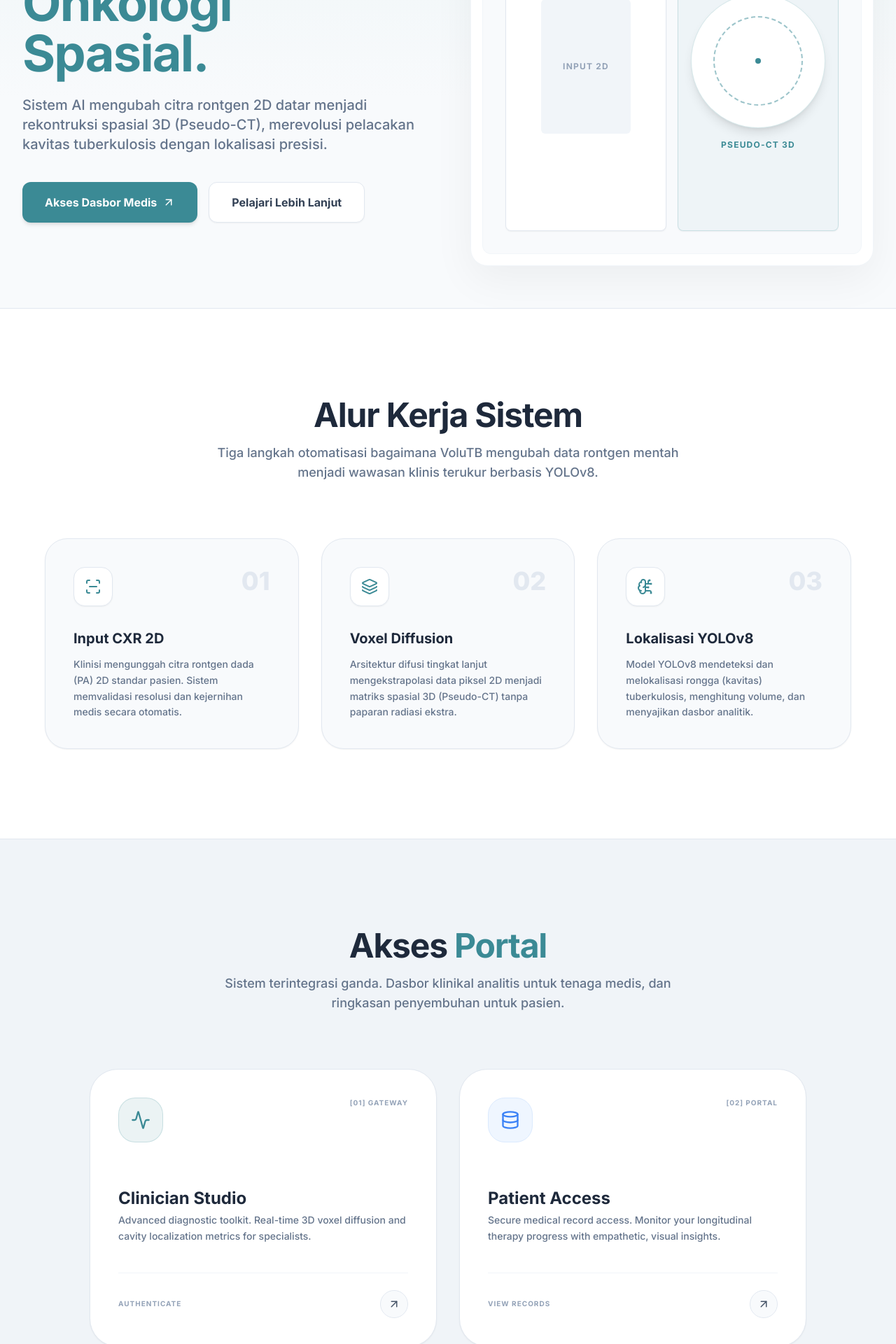
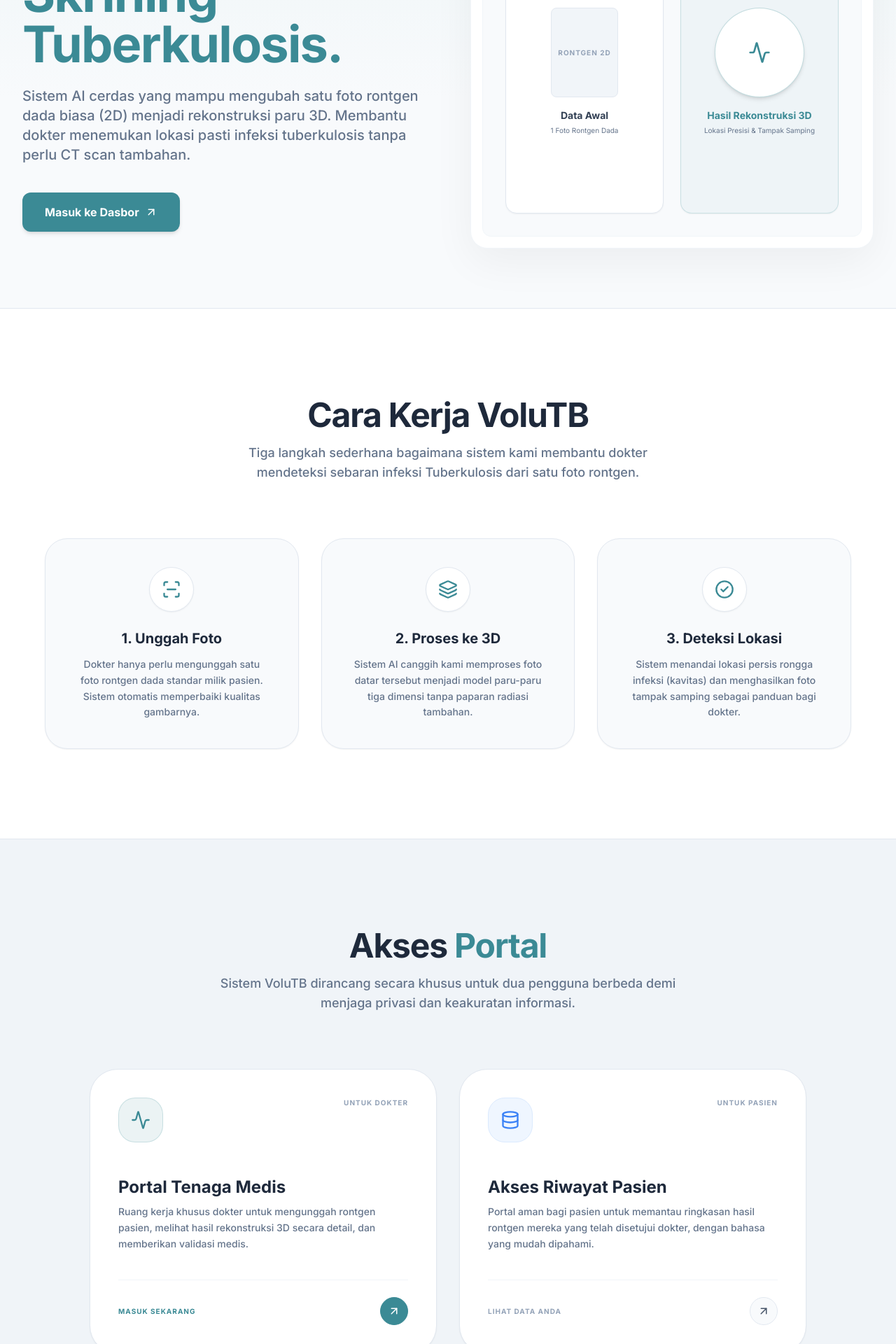
Before and after one commit to schrodingercato/volutb-frontend, a React (Vite) app: page / in a window 1280 px wide. Shown: the part 360-2280 px from the top of the page at 70% size. Built offline with nearby package versions, Linux system fonts and the light colour scheme; a web font is replaced by a local one.

Commit message:
Update Home.tsx copy based on Ver3 Proposal

```diff
--- a/src/pages/Home.tsx
+++ b/src/pages/Home.tsx
@@ -1,5 +1,5 @@
 import { useNavigate } from 'react-router-dom';
-import { Activity, ArrowUpRight, BrainCircuit, ScanLine, Layers, Database } from 'lucide-react';
+import { Activity, ArrowUpRight, CheckCircle2, ScanLine, Layers, Database } from 'lucide-react';
 import { motion } from 'framer-motion';
 
 export const Home = () => {
@@ -32,7 +32,7 @@ export const Home = () => {
           </div>
           <div className="flex flex-col">
              <span className="text-[#3b8a95] font-bold text-lg leading-none tracking-tight">VoluTB</span>
-             <span className="text-slate-500 text-[9px] uppercase tracking-wider font-bold">Engine</span>
+             <span className="text-slate-500 text-[9px] uppercase tracking-wider font-bold">Klinik</span>
           </div>
         </div>
         <div className="flex gap-8 items-center text-xs uppercase tracking-wider font-bold text-slate-600">
@@ -48,15 +48,15 @@ export const Home = () => {
           <motion.div initial="hidden" animate="visible" variants={containerVariants} className="flex flex-col items-start text-left max-w-2xl">
             <motion.div variants={itemVariants} className="inline-flex items-center gap-2 px-3 py-1.5 rounded-full border border-[#3b8a95]/30 bg-[#3b8a95]/10 text-[#3b8a95] text-[10px] uppercase font-bold tracking-widest mb-6">
               <span className="w-1.5 h-1.5 rounded-full bg-[#3b8a95] animate-pulse"></span>
-              Sistem Analisis Spasial
+              Alat Bantu Keputusan Klinis
             </motion.div>
 
             <motion.h1 variants={itemVariants} className="text-5xl md:text-7xl font-bold mb-6 tracking-tight leading-[1.1] text-slate-800">
-              Transformasi <br/><span className="text-[#3b8a95]">Onkologi Spasial.</span>
+              Masa Depan <br/><span className="text-[#3b8a95]">Skrining Tuberkulosis.</span>
             </motion.h1>
 
             <motion.p variants={itemVariants} className="text-slate-500 text-lg md:text-xl leading-relaxed mb-10 font-medium">
-              Sistem AI mengubah citra rontgen 2D datar menjadi rekontruksi spasial 3D (Pseudo-CT), merevolusi pelacakan kavitas tuberkulosis dengan lokalisasi presisi.
+              Sistem AI cerdas yang mampu mengubah satu foto rontgen dada biasa (2D) menjadi rekonstruksi paru 3D. Membantu dokter menemukan lokasi pasti infeksi tuberkulosis tanpa perlu CT scan tambahan.
             </motion.p>
 
             <motion.div variants={itemVariants} className="flex gap-4">
@@ -64,18 +64,13 @@ export const Home = () => {
                 onClick={() => navigate('/klinisi/login')}
                 className="bg-[#3b8a95] text-white px-8 py-4 rounded-xl font-bold hover:bg-[#2c6b74] transition-all shadow-md flex items-center gap-2"
               >
-                Akses Dasbor Medis
+                Masuk ke Dasbor
                 <ArrowUpRight size={18} />
-              </button>
-              <button
-                className="bg-white border border-slate-200 text-slate-700 px-8 py-4 rounded-xl font-bold hover:bg-slate-50 transition-all shadow-sm"
-              >
-                Pelajari Lebih Lanjut
               </button>
             </motion.div>
           </motion.div>
 
-          <motion.div initial={{ opacity: 0, scale: 0.95 }} animate={{ opacity: 1, scale: 1 }} transition={{ duration: 1.2, ease: customEase, delay: 0.2 }} className="relative w-full h-[600px] flex items-center justify-center">
+          <motion.div initial={{ opacity: 0, scale: 0.95 }} animate={{ opacity: 1, scale: 1 }} transition={{ duration: 1.2, ease: customEase, delay: 0.2 }} className="relative w-full h-[550px] flex items-center justify-center">
              <div className="w-full h-full bg-white rounded-3xl shadow-[0_20px_60px_rgba(0,0,0,0.05)] border border-slate-100 p-4 relative overflow-hidden flex flex-col">
                 <div className="flex gap-2 items-center mb-4 pb-4 border-b border-slate-100 px-2">
                    <div className="w-3 h-3 rounded-full bg-red-400"></div>
@@ -83,22 +78,22 @@ export const Home = () => {
                    <div className="w-3 h-3 rounded-full bg-emerald-400"></div>
                 </div>
 
-                <div className="flex-1 bg-slate-50 rounded-xl relative overflow-hidden flex items-center justify-center border border-slate-100">
-                   <div className="absolute inset-0 grid grid-cols-2 gap-4 p-8">
-                      <div className="bg-white rounded-lg border border-slate-200 shadow-sm p-4 flex flex-col justify-center items-center">
-                         <div className="w-32 h-48 bg-slate-100 rounded-md mb-4 flex items-center justify-center">
-                            <span className="text-slate-400 font-bold text-xs uppercase tracking-widest">Input 2D</span>
+                <div className="flex-1 bg-slate-50 rounded-xl relative overflow-hidden flex items-center justify-center border border-slate-100 p-8">
+                   <div className="w-full h-full grid grid-cols-2 gap-6">
+                      <div className="bg-white rounded-2xl border border-slate-200 shadow-sm flex flex-col items-center justify-center p-6 text-center">
+                         <div className="w-24 h-32 bg-slate-100 rounded-lg mb-4 flex items-center justify-center border border-slate-200">
+                            <span className="text-slate-400 font-bold text-[10px] uppercase tracking-widest">Rontgen 2D</span>
                          </div>
+                         <h3 className="font-bold text-slate-700 text-sm mb-1">Data Awal</h3>
+                         <p className="text-[10px] text-slate-500">1 Foto Rontgen Dada</p>
                       </div>
-                      <div className="bg-[#3b8a95]/5 rounded-lg border border-[#3b8a95]/20 shadow-sm p-4 flex flex-col justify-center items-center relative">
-                         <div className="absolute top-4 right-4 text-[#3b8a95]"><Activity size={20} /></div>
-                         <div className="w-48 h-48 bg-white rounded-full mb-4 flex items-center justify-center shadow-lg border border-[#3b8a95]/20 relative">
-                            <div className="w-32 h-32 rounded-full border-2 border-dashed border-[#3b8a95]/50 flex items-center justify-center">
-                               <div className="w-16 h-16 bg-[#3b8a95]/20 rounded-full animate-ping"></div>
-                               <div className="absolute w-2 h-2 bg-[#3b8a95] rounded-full"></div>
-                            </div>
+
+                      <div className="bg-[#3b8a95]/5 rounded-2xl border border-[#3b8a95]/20 shadow-sm flex flex-col items-center justify-center p-6 text-center relative">
+                         <div className="w-32 h-32 bg-white rounded-full mb-4 flex items-center justify-center shadow-md border border-[#3b8a95]/30">
+                            <Activity size={32} className="text-[#3b8a95]" />
                          </div>
-                         <span className="text-[#3b8a95] font-bold text-xs uppercase tracking-widest">Pseudo-CT 3D</span>
+                         <h3 className="font-bold text-[#3b8a95] text-sm mb-1">Hasil Rekonstruksi 3D</h3>
+                         <p className="text-[10px] text-slate-500">Lokasi Presisi & Tampak Samping</p>
                       </div>
                    </div>
                 </div>
@@ -113,50 +108,41 @@ export const Home = () => {
         <div className="relative z-10 w-full max-w-6xl mx-auto flex flex-col items-center">
 
           <motion.h2 initial={{ opacity: 0, y: 30 }} whileInView={{ opacity: 1, y: 0 }} transition={{ duration: 0.8, ease: customEase }} viewport={{ once: true }} className="text-4xl md:text-5xl font-bold mb-4 text-center tracking-tight text-slate-800">
-            Alur Kerja Sistem
+            Cara Kerja VoluTB
           </motion.h2>
           <motion.p initial={{ opacity: 0, y: 30 }} whileInView={{ opacity: 1, y: 0 }} transition={{ duration: 0.8, ease: customEase, delay: 0.1 }} viewport={{ once: true }} className="text-slate-500 text-center text-lg max-w-2xl mb-20 font-medium">
-            Tiga langkah otomatisasi bagaimana VoluTB mengubah data rontgen mentah menjadi wawasan klinis terukur berbasis YOLOv8.
+            Tiga langkah sederhana bagaimana sistem kami membantu dokter mendeteksi sebaran infeksi Tuberkulosis dari satu foto rontgen.
           </motion.p>
 
           <motion.div initial="hidden" whileInView="visible" viewport={{ once: true, amount: 0.2 }} variants={containerVariants} className="grid grid-cols-1 md:grid-cols-3 gap-8 w-full">
 
-            <motion.div variants={itemVariants} className="bg-[#f8fafc] border border-slate-200 p-10 rounded-[2rem] shadow-sm hover:shadow-md hover:border-[#3b8a95]/30 transition-all">
-              <div className="flex justify-between items-start mb-8">
-                <div className="w-14 h-14 bg-white border border-slate-200 rounded-2xl flex items-center justify-center shadow-sm">
-                  <ScanLine size={24} className="text-[#3b8a95]" />
-                </div>
-                <span className="text-4xl font-black text-slate-200">01</span>
+            <motion.div variants={itemVariants} className="bg-[#f8fafc] border border-slate-200 p-10 rounded-[2rem] shadow-sm hover:shadow-md hover:border-[#3b8a95]/30 transition-all text-center flex flex-col items-center">
+              <div className="w-16 h-16 bg-white border border-slate-200 rounded-full flex items-center justify-center shadow-sm mb-6">
+                <ScanLine size={28} className="text-[#3b8a95]" />
               </div>
-              <h3 className="text-xl font-bold mb-3 text-slate-800">Input CXR 2D</h3>
+              <h3 className="text-xl font-bold mb-3 text-slate-800">1. Unggah Foto</h3>
               <p className="text-sm text-slate-500 leading-relaxed font-medium">
-                Klinisi mengunggah citra rontgen dada (PA) 2D standar pasien. Sistem memvalidasi resolusi dan kejernihan medis secara otomatis.
+                Dokter hanya perlu mengunggah satu foto rontgen dada standar milik pasien. Sistem otomatis memperbaiki kualitas gambarnya.
               </p>
             </motion.div>
 
-            <motion.div variants={itemVariants} className="bg-[#f8fafc] border border-slate-200 p-10 rounded-[2rem] shadow-sm hover:shadow-md hover:border-[#3b8a95]/30 transition-all">
-              <div className="flex justify-between items-start mb-8">
-                <div className="w-14 h-14 bg-white border border-slate-200 rounded-2xl flex items-center justify-center shadow-sm">
-                  <Layers size={24} className="text-[#3b8a95]" />
-                </div>
-                <span className="text-4xl font-black text-slate-200">02</span>
+            <motion.div variants={itemVariants} className="bg-[#f8fafc] border border-slate-200 p-10 rounded-[2rem] shadow-sm hover:shadow-md hover:border-[#3b8a95]/30 transition-all text-center flex flex-col items-center">
+              <div className="w-16 h-16 bg-white border border-slate-200 rounded-full flex items-center justify-center shadow-sm mb-6">
+                <Layers size={28} className="text-[#3b8a95]" />
               </div>
-              <h3 className="text-xl font-bold mb-3 text-slate-800">Voxel Diffusion</h3>
+              <h3 className="text-xl font-bold mb-3 text-slate-800">2. Proses ke 3D</h3>
               <p className="text-sm text-slate-500 leading-relaxed font-medium">
-                Arsitektur difusi tingkat lanjut mengekstrapolasi data piksel 2D menjadi matriks spasial 3D (Pseudo-CT) tanpa paparan radiasi ekstra.
+                Sistem AI canggih kami memproses foto datar tersebut menjadi model paru-paru tiga dimensi tanpa paparan radiasi tambahan.
               </p>
             </motion.div>
 
-            <motion.div variants={itemVariants} className="bg-[#f8fafc] border border-slate-200 p-10 rounded-[2rem] shadow-sm hover:shadow-md hover:border-[#3b8a95]/30 transition-all">
-              <div className="flex justify-between items-start mb-8">
-                <div className="w-14 h-14 bg-white border border-slate-200 rounded-2xl flex items-center justify-center shadow-sm">
-                  <BrainCircuit size={24} className="text-[#3b8a95]" />
-                </div>
-                <span className="text-4xl font-black text-slate-200">03</span>
+            <motion.div variants={itemVariants} className="bg-[#f8fafc] border border-slate-200 p-10 rounded-[2rem] shadow-sm hover:shadow-md hover:border-[#3b8a95]/30 transition-all text-center flex flex-col items-center">
+              <div className="w-16 h-16 bg-white border border-slate-200 rounded-full flex items-center justify-center shadow-sm mb-6">
+                <CheckCircle2 size={28} className="text-[#3b8a95]" />
               </div>
-              <h3 className="text-xl font-bold mb-3 text-slate-800">Lokalisasi YOLOv8</h3>
+              <h3 className="text-xl font-bold mb-3 text-slate-800">3. Deteksi Lokasi</h3>
               <p className="text-sm text-slate-500 leading-relaxed font-medium">
-                Model YOLOv8 mendeteksi dan melokalisasi rongga (kavitas) tuberkulosis, menghitung volume, dan menyajikan dasbor analitik.
+                Sistem menandai lokasi persis rongga infeksi (kavitas) dan menghasilkan foto tampak samping sebagai panduan bagi dokter.
               </p>
             </motion.div>
 
@@ -165,17 +151,18 @@ export const Home = () => {
       </section>
 
       {/* --- GATEWAYS SECTION --- */}
-      <section id="gateways" className="relative w-full min-h-screen flex items-center justify-center py-32 px-8 z-10 bg-[#f0f4f8]">
-        <div className="relative z-10 w-full max-w-5xl flex flex-col items-center">
+      <section id="gateways" className="relative w-full py-32 px-8 z-10 bg-[#f0f4f8]">
+        <div className="relative z-10 w-full max-w-5xl flex flex-col items-center mx-auto">
 
           <motion.h2 initial={{ opacity: 0, y: 30 }} whileInView={{ opacity: 1, y: 0 }} transition={{ duration: 0.8, ease: customEase }} viewport={{ once: true }} className="text-4xl md:text-5xl font-bold mb-4 text-center tracking-tight text-slate-800">
             Akses <span className="text-[#3b8a95]">Portal</span>
           </motion.h2>
           <motion.p initial={{ opacity: 0, y: 30 }} whileInView={{ opacity: 1, y: 0 }} transition={{ duration: 0.8, ease: customEase, delay: 0.1 }} viewport={{ once: true }} className="text-slate-500 text-center text-lg max-w-2xl mb-20 font-medium">
-            Sistem terintegrasi ganda. Dasbor klinikal analitis untuk tenaga medis, dan ringkasan penyembuhan untuk pasien.
+            Sistem VoluTB dirancang secara khusus untuk dua pengguna berbeda demi menjaga privasi dan keakuratan informasi.
           </motion.p>
 
           <motion.div initial="hidden" whileInView="visible" viewport={{ once: true, amount: 0.2 }} variants={containerVariants} className="grid grid-cols-1 md:grid-cols-2 gap-8 w-full">
+
             <motion.div
               variants={itemVariants}
               whileHover={{ y: -5 }}
@@ -184,21 +171,21 @@ export const Home = () => {
             >
               <div className="absolute inset-0 bg-gradient-to-br from-[#3b8a95]/5 to-transparent opacity-0 group-hover:opacity-100 transition-opacity duration-300"></div>
 
-              <div className="flex justify-between items-start mb-16 relative z-10">
+              <div className="flex justify-between items-start mb-12 relative z-10">
                 <div className="w-16 h-16 rounded-[1.5rem] bg-[#3b8a95]/10 border border-[#3b8a95]/20 flex items-center justify-center group-hover:bg-[#3b8a95] transition-all">
                   <Activity size={28} className="text-[#3b8a95] group-hover:text-white transition-colors" />
                 </div>
-                <span className="text-[10px] uppercase tracking-widest font-bold text-slate-400 group-hover:text-[#3b8a95] transition-colors">[01] GATEWAY</span>
+                <span className="text-[10px] uppercase tracking-widest font-bold text-slate-400 group-hover:text-[#3b8a95] transition-colors">Untuk Dokter</span>
               </div>
 
               <div className="relative z-10">
-                <h3 className="text-2xl font-bold text-slate-800 mb-1">Clinician Studio</h3>
+                <h3 className="text-2xl font-bold text-slate-800 mb-2">Portal Tenaga Medis</h3>
                 <p className="text-sm text-slate-500 mb-10 font-medium leading-relaxed">
-                  Advanced diagnostic toolkit. Real-time 3D voxel diffusion and cavity localization metrics for specialists.
+                  Ruang kerja khusus dokter untuk mengunggah rontgen pasien, melihat hasil rekonstruksi 3D secara detail, dan memberikan validasi medis.
                 </p>
                 <div className="flex items-center justify-between border-t border-slate-100 pt-6">
-                  <span className="text-[10px] font-bold uppercase tracking-widest text-slate-400 group-hover:text-[#3b8a95] transition-colors">Authenticate</span>
-                  <div className="w-10 h-10 rounded-full bg-slate-50 border border-slate-200 flex items-center justify-center group-hover:bg-[#3b8a95] group-hover:border-[#3b8a95] group-hover:text-white transition-all text-slate-600">
+                  <span className="text-[10px] font-bold uppercase tracking-widest text-[#3b8a95]">Masuk Sekarang</span>
+                  <div className="w-10 h-10 rounded-full bg-[#3b8a95] border border-[#3b8a95] flex items-center justify-center text-white">
                     <ArrowUpRight size={18} />
                   </div>
                 </div>
@@ -213,20 +200,20 @@ export const Home = () => {
             >
               <div className="absolute inset-0 bg-gradient-to-br from-blue-500/5 to-transparent opacity-0 group-hover:opacity-100 transition-opacity duration-300"></div>
 
-              <div className="flex justify-between items-start mb-16 relative z-10">
+              <div className="flex justify-between items-start mb-12 relative z-10">
                 <div className="w-16 h-16 rounded-[1.5rem] bg-blue-50 border border-blue-100 flex items-center justify-center group-hover:bg-blue-500 transition-all">
                   <Database size={28} className="text-blue-500 group-hover:text-white transition-colors" />
                 </div>
-                <span className="text-[10px] uppercase tracking-widest font-bold text-slate-400 group-hover:text-blue-500 transition-colors">[02] PORTAL</span>
+                <span className="text-[10px] uppercase tracking-widest font-bold text-slate-400 group-hover:text-blue-500 transition-colors">Untuk Pasien</span>
               </div>
 
               <div className="relative z-10">
-                <h3 className="text-2xl font-bold text-slate-800 mb-1">Patient Access</h3>
+                <h3 className="text-2xl font-bold text-slate-800 mb-2">Akses Riwayat Pasien</h3>
                 <p className="text-sm text-slate-500 mb-10 font-medium leading-relaxed">
-                  Secure medical record access. Monitor your longitudinal therapy progress with empathetic, visual insights.
+                  Portal aman bagi pasien untuk memantau ringkasan hasil rontgen mereka yang telah disetujui dokter, dengan bahasa yang mudah dipahami.
                 </p>
                 <div className="flex items-center justify-between border-t border-slate-100 pt-6">
-                  <span className="text-[10px] font-bold uppercase tracking-widest text-slate-400 group-hover:text-blue-500 transition-colors">View Records</span>
+                  <span className="text-[10px] font-bold uppercase tracking-widest text-slate-400 group-hover:text-blue-500 transition-colors">Lihat Data Anda</span>
                   <div className="w-10 h-10 rounded-full bg-slate-50 border border-slate-200 flex items-center justify-center group-hover:bg-blue-500 group-hover:border-blue-500 group-hover:text-white transition-all text-slate-600">
                     <ArrowUpRight size={18} />
                   </div>
@@ -242,9 +229,9 @@ export const Home = () => {
       <footer className="w-full py-8 border-t border-slate-200 bg-white flex flex-col items-center justify-center z-10 relative">
         <div className="flex items-center gap-2 opacity-50 mb-4">
           <div className="w-4 h-4 bg-slate-400 rounded-sm flex items-center justify-center text-white font-serif italic text-[8px]">V</div>
-          <span className="text-xs font-bold tracking-widest uppercase text-slate-500">VoluTB Engine</span>
+          <span className="text-xs font-bold tracking-widest uppercase text-slate-500">VoluTB Sistem Medis</span>
         </div>
-        <p className="text-[10px] text-slate-400 font-medium">© 2024 Spatial Oncology Systems. All rights reserved.</p>
+        <p className="text-[10px] text-slate-400 font-medium">© 2026 Tim Deenpeleb (Institut Teknologi Sepuluh Nopember). All rights reserved.</p>
       </footer>
     </div>
   );
```
